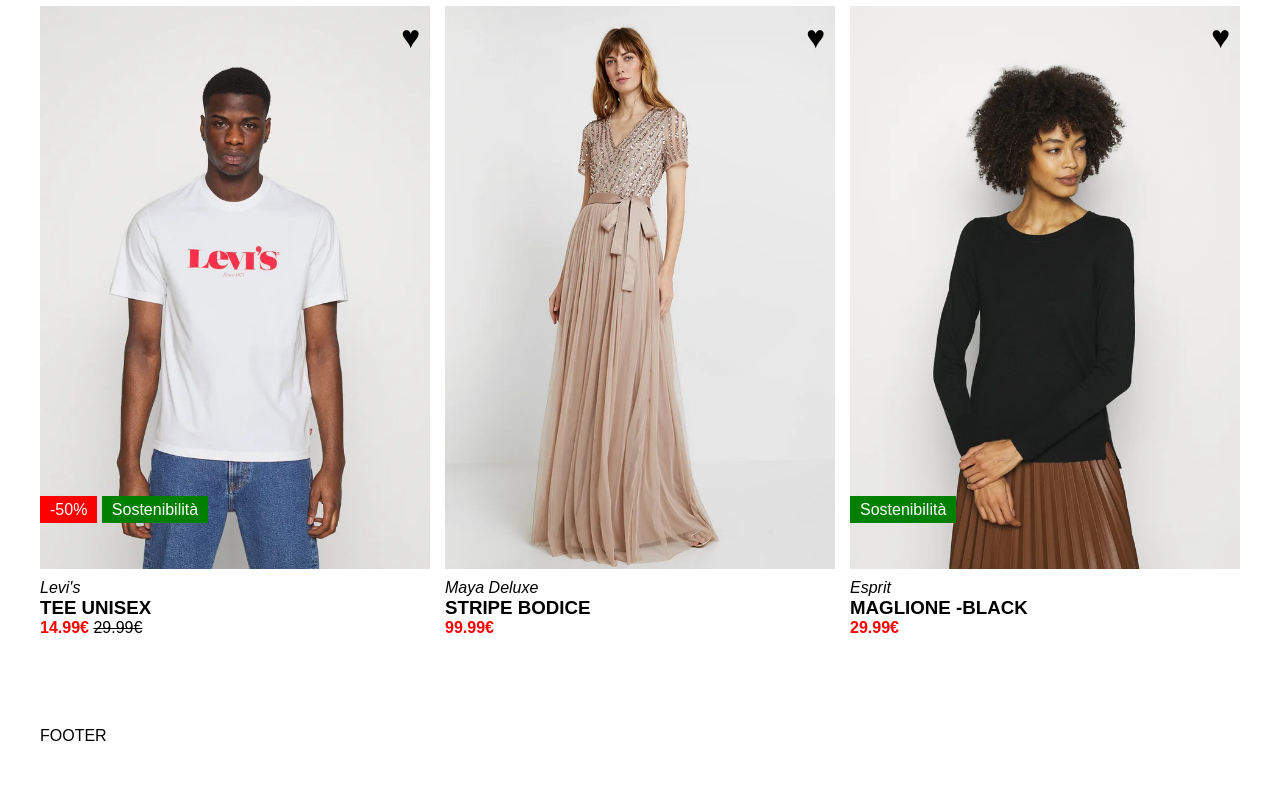
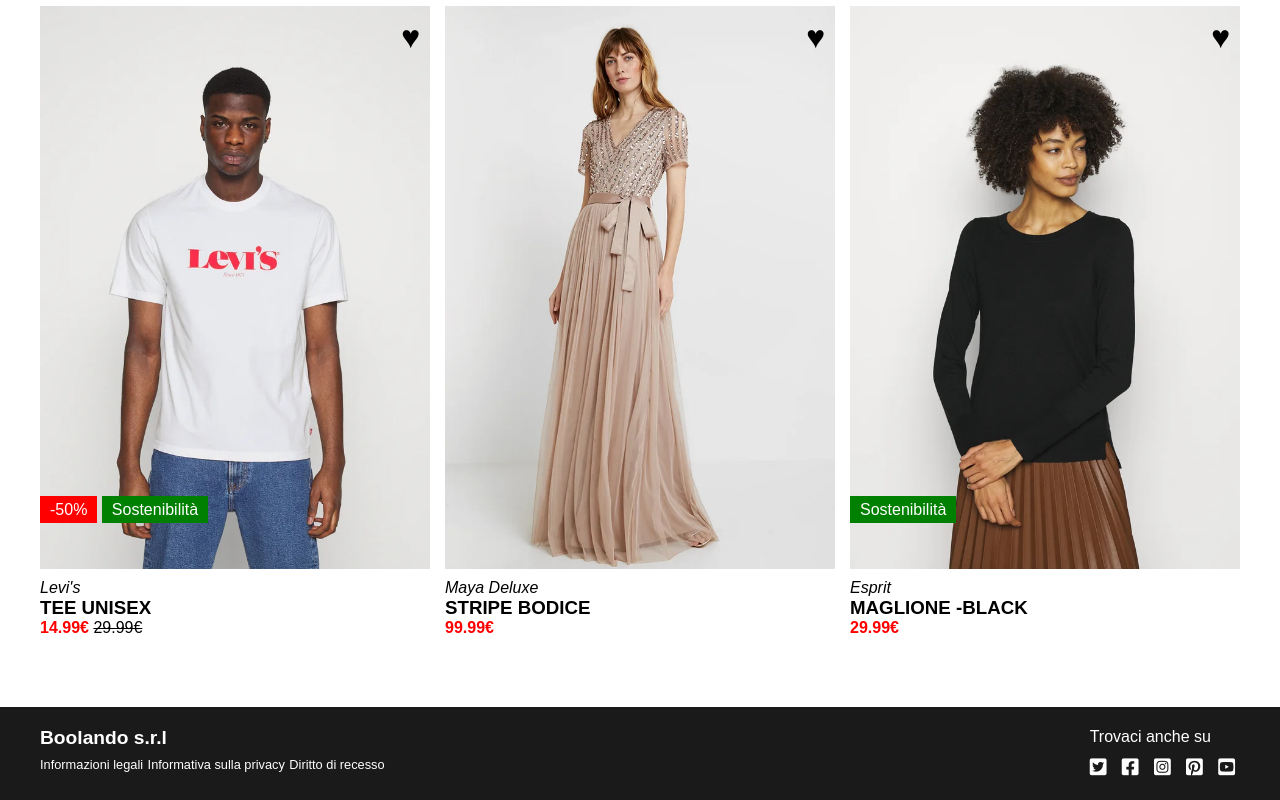
Before and after one commit to gabrielebottari/html-css-boolando, a plain HTML site: page index.html in a window 1280 px wide. Shown: the part 805-1605 px from the top of the page. Before the commit the page ends 1570 px from the top, so only its background shows below. Drawn offline with Linux system fonts and the light colour scheme.

Commit message:
ADD footer

```diff
--- a/css/style.css
+++ b/css/style.css
@@ -174,6 +174,36 @@
 }
 
 /*
+    FOOTER
+*/
+
+.footer-bg {
+    background-color: #1A1A1A;
+}
+
+h1 {
+    color: white;
+    font-size: 1.2em;
+}
+
+.footer-nav li a {
+    font-weight: normal;
+    font-size: 0.8em;
+
+}
+
+.contatti {
+    color: white;
+    line-height: 20px;
+}
+
+.social {
+    letter-spacing: 5px;
+    font-size: 1.2em;
+    margin-top: 10px;
+}
+
+/*
     DEBUG
 */
 
--- a/index.html
+++ b/index.html
@@ -223,8 +223,48 @@
 
         <!-- Inizio Footer Principale -->
         <footer>
-            <div class="container">
-                FOOTER
+            <div class="footer-bg">
+
+                <div class="container">
+
+                    <div class="my-row">
+
+                        <div class="footer-nav">
+
+                            <h1>Boolando s.r.l</h1>
+
+                                <nav>
+                                    <ul>
+                                        <li>
+                                            <a href="#">Informazioni legali</a>
+                                        </li>
+                                        <li>
+                                            <a href="#">Informativa sulla privacy</a>
+                                        </li>
+                                        <li><a href="#">Diritto di recesso</a>
+                                        </li>
+                                    </ul>
+                                </nav>
+                        </div>
+
+                        <!--<div class="my-col-1-3 logo">
+                            <div class="logo"><img src="img/boolean-logo.png" alt="Boolando"></div>
+                        </div>-->
+
+                        <div class="contatti">
+                            <p>Trovaci anche su</p>
+                            <p class="social">
+                                <i class="fa-brands fa-square-twitter"></i>
+                                <i class="fa-brands fa-square-facebook"></i>
+                                <i class="fa-brands fa-square-instagram"></i>
+                                <i class="fa-brands fa-square-pinterest"></i>
+                                <i class="fa-brands fa-square-youtube"></i>
+                            </p>
+                        </div>
+                    </div>
+
+                </div>
+
             </div>
         </footer>
         <!-- Fine Footer Principale -->
```
